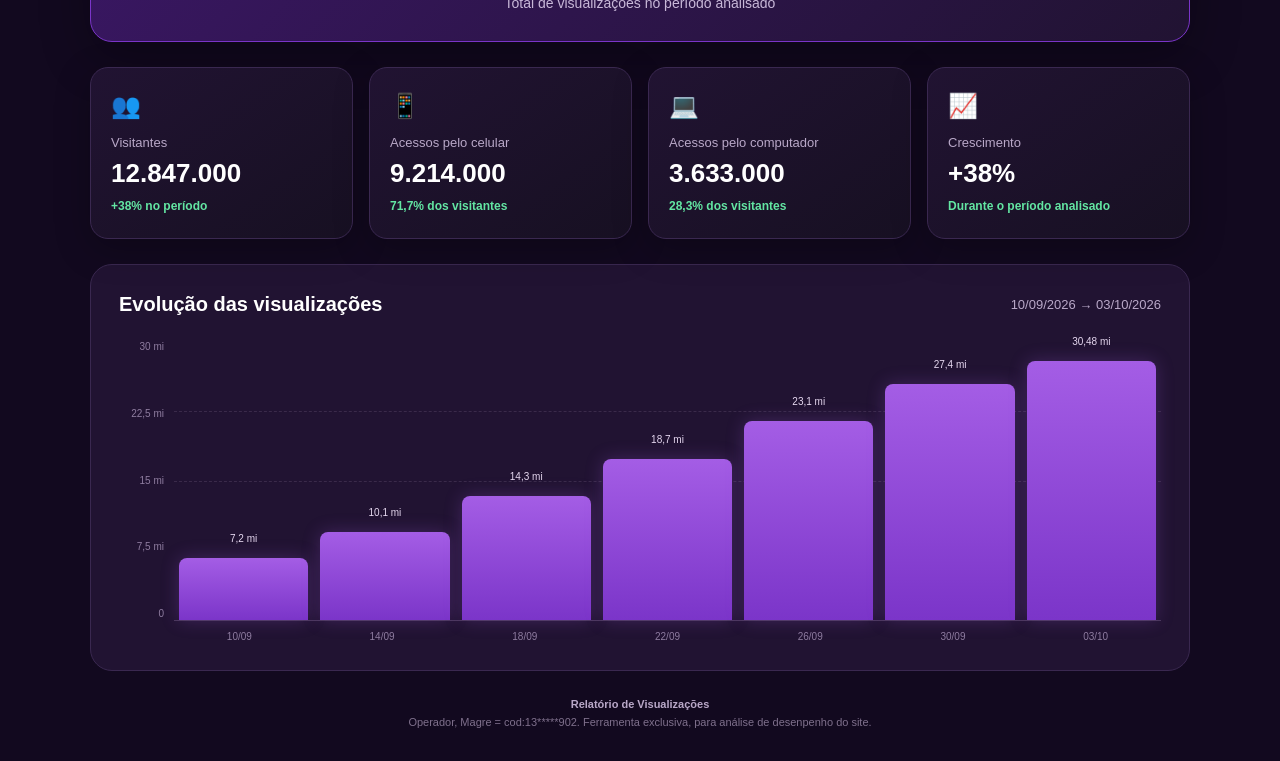
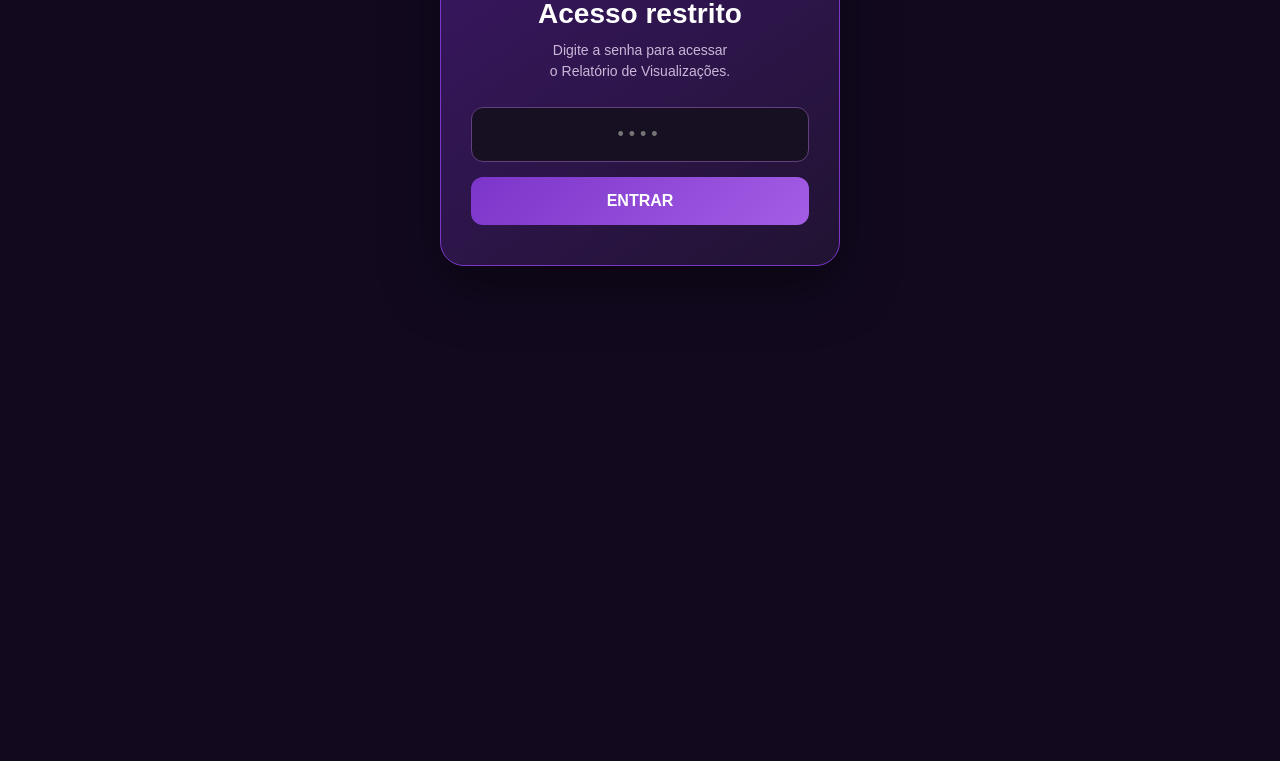
Before and after one commit to Magrello33/Analise, a plain HTML site: page index.html in a window 1280 px wide. Shown: the part 334-1095 px from the top of the page. After the commit the page ends 800 px from the top, so only its background shows below. Drawn offline with Linux system fonts and the light colour scheme.

Commit message:
Add login screen and report section to index.html

```diff
--- a/index.html
+++ b/index.html
@@ -19,6 +19,104 @@ body{
     color:#fff;
     min-height:100vh;
     padding:30px 15px;
+}
+
+/* =========================
+   TELA DE LOGIN
+========================= */
+
+#loginScreen{
+    min-height:calc(100vh - 60px);
+    display:flex;
+    justify-content:center;
+    align-items:center;
+}
+
+.login-box{
+    width:100%;
+    max-width:400px;
+    background:linear-gradient(145deg,#3B1766,#211332);
+    border:1px solid #7B35C9;
+    border-radius:24px;
+    padding:40px 30px;
+    text-align:center;
+    box-shadow:0 20px 60px rgba(0,0,0,.45);
+}
+
+.login-icon{
+    width:70px;
+    height:70px;
+    margin:0 auto 20px;
+    border-radius:50%;
+    background:#4B207A;
+    display:flex;
+    align-items:center;
+    justify-content:center;
+    font-size:30px;
+    border:1px solid #8C4BD1;
+}
+
+.login-box h1{
+    font-size:28px;
+    margin-bottom:10px;
+}
+
+.login-box p{
+    color:#C8B8D8;
+    font-size:14px;
+    line-height:1.5;
+    margin-bottom:25px;
+}
+
+.password-input{
+    width:100%;
+    padding:16px;
+    border-radius:12px;
+    border:1px solid #62407E;
+    background:#171022;
+    color:#fff;
+    font-size:18px;
+    text-align:center;
+    outline:none;
+    letter-spacing:5px;
+}
+
+.password-input:focus{
+    border-color:#A45DE5;
+    box-shadow:0 0 0 3px rgba(164,93,229,.12);
+}
+
+.login-button{
+    width:100%;
+    margin-top:15px;
+    padding:15px;
+    border:0;
+    border-radius:12px;
+    background:linear-gradient(135deg,#7B35C9,#A45DE5);
+    color:#fff;
+    font-size:16px;
+    font-weight:bold;
+    cursor:pointer;
+    transition:.2s;
+}
+
+.login-button:hover{
+    transform:translateY(-1px);
+}
+
+.error{
+    color:#ff7777;
+    font-size:13px;
+    margin-top:15px;
+    display:none;
+}
+
+/* =========================
+   RELATÓRIO
+========================= */
+
+#report{
+    display:none;
 }
 
 .container{
@@ -54,6 +152,7 @@ body{
 .header p{
     color:#C8B8D8;
     font-size:15px;
+    line-height:1.6;
 }
 
 .header strong{
@@ -274,6 +373,14 @@ body{
         padding:20px 12px;
     }
 
+    #loginScreen{
+        min-height:calc(100vh - 40px);
+    }
+
+    .login-box{
+        padding:35px 22px;
+    }
+
     .cards{
         grid-template-columns:1fr 1fr;
         gap:10px;
@@ -328,6 +435,54 @@ body{
 
 <body>
 
+<!-- =========================
+     TELA DE SENHA
+========================= -->
+
+<div id="loginScreen">
+
+    <div class="login-box">
+
+        <div class="login-icon">
+            🔒
+        </div>
+
+        <h1>Acesso restrito</h1>
+
+        <p>
+            Digite a senha para acessar<br>
+            o Relatório de Visualizações.
+        </p>
+
+        <input
+            type="password"
+            id="passwordInput"
+            class="password-input"
+            placeholder="••••"
+            inputmode="numeric"
+            maxlength="4"
+            autocomplete="off"
+        >
+
+        <button class="login-button" onclick="login()">
+            ENTRAR
+        </button>
+
+        <div id="errorMessage" class="error">
+            Senha incorreta. Tente novamente.
+        </div>
+
+    </div>
+
+</div>
+
+
+<!-- =========================
+     RELATÓRIO
+========================= -->
+
+<div id="report">
+
 <div class="container">
 
     <!-- CABEÇALHO -->
@@ -342,7 +497,7 @@ body{
 
         <p>
             Período analisado:
-            <strong>10/09/2026 a 03/10/2026</strong>
+            <strong>10/09/2026 a 03/10/2026</strong><br>
             <strong>Operador: Magre = Cod:13****902</strong>
         </p>
 
@@ -438,13 +593,11 @@ body{
                         </div>
                     </div>
 
-
                     <div class="bar-area">
                         <div class="bar" style="height:34%;">
                             <div class="bar-value">10,1 mi</div>
                         </div>
                     </div>
-
 
                     <div class="bar-area">
                         <div class="bar" style="height:48%;">
@@ -452,13 +605,11 @@ body{
                         </div>
                     </div>
 
-
                     <div class="bar-area">
                         <div class="bar" style="height:62%;">
                             <div class="bar-value">18,7 mi</div>
                         </div>
                     </div>
-
 
                     <div class="bar-area">
                         <div class="bar" style="height:77%;">
@@ -466,13 +617,11 @@ body{
                         </div>
                     </div>
 
-
                     <div class="bar-area">
                         <div class="bar" style="height:91%;">
                             <div class="bar-value">27,4 mi</div>
                         </div>
                     </div>
-
 
                     <div class="bar-area">
                         <div class="bar" style="height:100%;">
@@ -508,11 +657,55 @@ body{
 
         <strong>Relatório de Visualizações</strong><br>
 
-        Operador, Magre = cod:13*****902. Ferramenta exclusiva, para análise de desenpenho do site.
+        Operador, Magre = cod:13*****902.
+        Ferramenta exclusiva, para análise de desempenho do site.
 
     </div>
 
 </div>
 
+</div>
+
+
+<!-- =========================
+     SENHA
+========================= -->
+
+<script>
+
+function login(){
+
+    const senha = document.getElementById("passwordInput").value;
+    const erro = document.getElementById("errorMessage");
+
+    if(senha === "1533"){
+
+        document.getElementById("loginScreen").style.display = "none";
+        document.getElementById("report").style.display = "block";
+
+    }else{
+
+        erro.style.display = "block";
+
+        document.getElementById("passwordInput").value = "";
+
+        document.getElementById("passwordInput").focus();
+
+    }
+}
+
+
+/* Permite apertar ENTER */
+
+document.getElementById("passwordInput").addEventListener("keydown", function(event){
+
+    if(event.key === "Enter"){
+        login();
+    }
+
+});
+
+</script>
+
 </body>
 </html>
```
